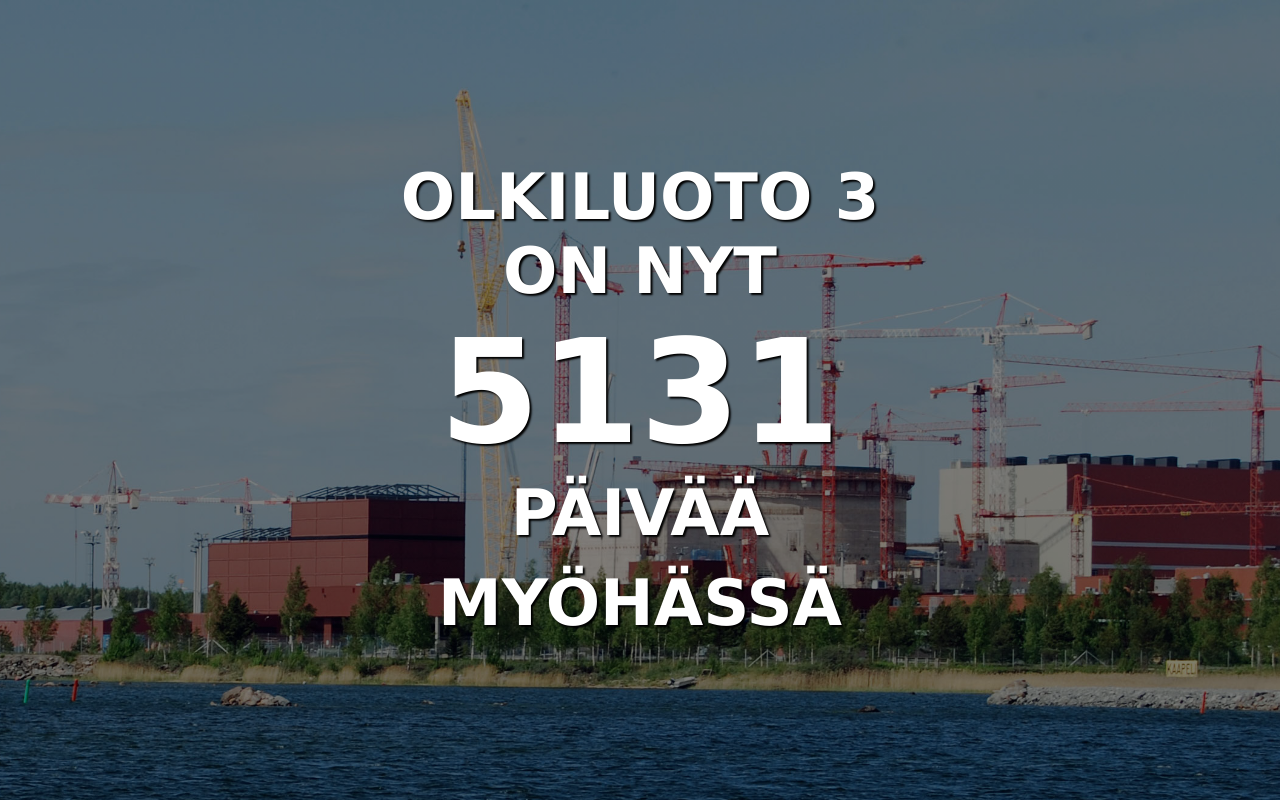
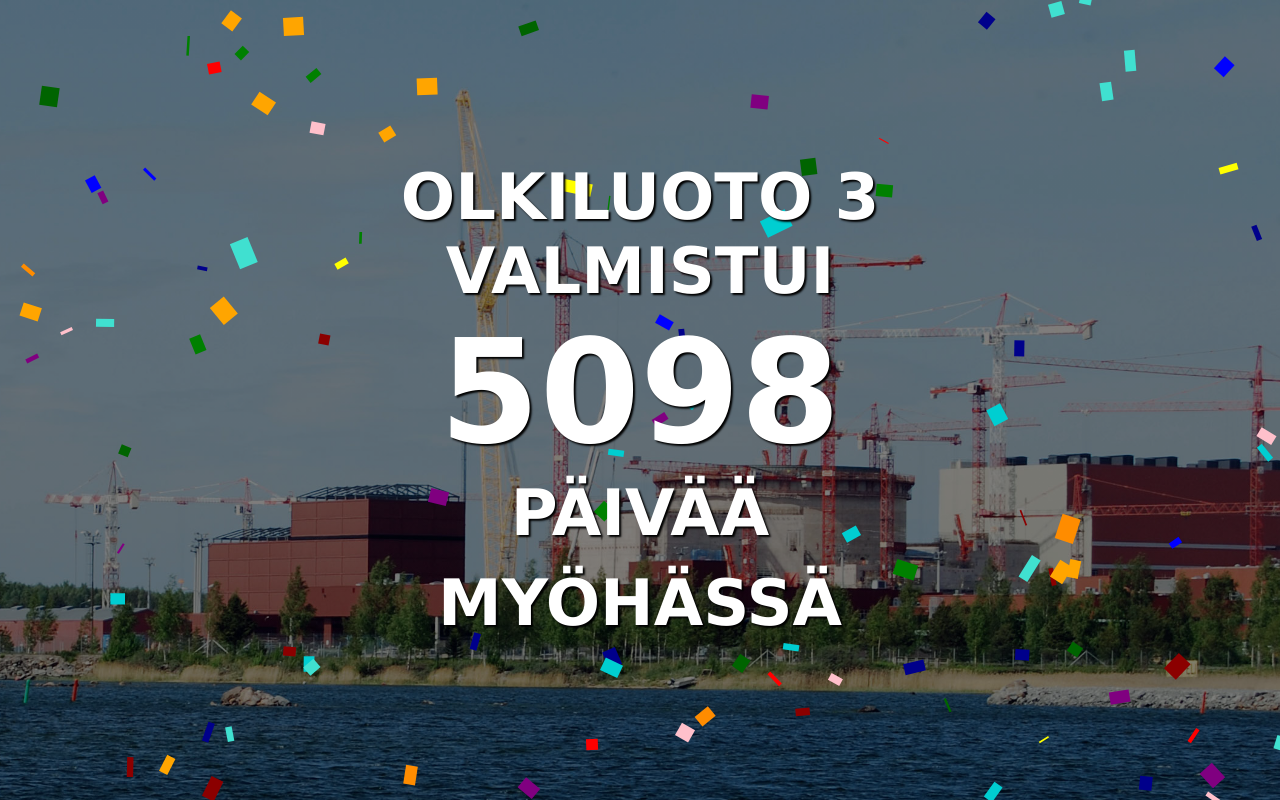
Before and after one commit to Lassi-Koykka/OL3, a plain HTML site: page index.html in a window 1280 px wide. Drawn offline with Linux system fonts and the light colour scheme; animation ran at ten frames a second.

Commit message:
Updated to reflect the thing funcking finally being finished

```diff
--- a/index.html
+++ b/index.html
@@ -1,14 +1,18 @@
-<!doctype html>
+<!DOCTYPE html>
 <html>
   <head>
     <title>📆 Olkiluoto 3</title>
-    <meta name="description" content="Olkiluoto 3">
-    <meta name="keywords" content="Olkiluoto 3 Olkiluoto3 ydinreaktori ydinvoimala OL3 myöhästyminen myöhässä">
+    <meta name="description" content="Olkiluoto 3" />
+    <meta
+      name="keywords"
+      content="Olkiluoto 3 Olkiluoto3 ydinreaktori ydinvoimala OL3 myöhästyminen myöhässä"
+    />
   </head>
   <body>
     <div class="content">
-      <div>
-      <h1 style="margin-bottom: 0">Olkiluoto 3<br/>on nyt</h1>
+      <canvas id="c" width="1920" height="1080"></canvas>
+      <div class="text">
+        <h1 style="margin-bottom: 0">Olkiluoto 3<br />valmistui</h1>
         <ul>
           <li><span id="days">000</span>Päivää</li>
         </ul>
@@ -19,8 +23,131 @@
 </html>
 
 <script>
-  const daysLate = (new Date().getTime() - new Date("2009-05-01").getTime()) / (1000 * 3600 * 24) ;
+  const daysLate =
+    (new Date("2023-04-16").getTime() - new Date("2009-05-01").getTime()) /
+    (1000 * 3600 * 24);
   document.getElementById("days").innerText = daysLate.toFixed(0);
+  const canvas = document.getElementById("c");
+  canvas.width = window.innerWidth;
+  canvas.height = window.innerHeight;
+  const ctx = canvas.getContext("2d");
+  cx = ctx.canvas.width / 2;
+  cy = ctx.canvas.height / 2;
+
+  let confetti = [];
+  const confettiCount = 300;
+  const gravity = 0.5;
+  const terminalVelocity = 5;
+  const drag = 0.075;
+  const colors = [
+    { front: "red", back: "darkred" },
+    { front: "green", back: "darkgreen" },
+    { front: "blue", back: "darkblue" },
+    { front: "yellow", back: "darkyellow" },
+    { front: "orange", back: "darkorange" },
+    { front: "pink", back: "darkpink" },
+    { front: "purple", back: "darkpurple" },
+    { front: "turquoise", back: "darkturquoise" },
+  ];
+
+  //-----------Functions--------------
+  resizeCanvas = () => {
+    canvas.width = window.innerWidth;
+    canvas.height = window.innerHeight;
+    cx = ctx.canvas.width / 2;
+    cy = ctx.canvas.height / 2;
+  };
+
+  randomRange = (min, max) => Math.random() * (max - min) + min;
+
+  initConfetti = () => {
+    for (let i = 0; i < confettiCount; i++) {
+      confetti.push({
+        color: colors[Math.floor(randomRange(0, colors.length))],
+        dimensions: {
+          x: randomRange(10, 20),
+          y: randomRange(10, 30),
+        },
+        position: {
+          x: randomRange(0, canvas.width),
+          y: canvas.height - 1,
+        },
+        rotation: randomRange(0, 2 * Math.PI),
+        scale: {
+          x: 1,
+          y: 1,
+        },
+        velocity: {
+          x: randomRange(-25, 25),
+          y: randomRange(0, -50),
+        },
+      });
+    }
+  };
+
+  //---------Render-----------
+  render = () => {
+    ctx.clearRect(0, 0, canvas.width, canvas.height);
+
+    confetti.forEach((confetto, index) => {
+      let width = confetto.dimensions.x * confetto.scale.x;
+      let height = confetto.dimensions.y * confetto.scale.y;
+
+      // Move canvas to position and rotate
+      ctx.translate(confetto.position.x, confetto.position.y);
+      ctx.rotate(confetto.rotation);
+
+      // Apply forces to velocity
+      confetto.velocity.x -= confetto.velocity.x * drag;
+      confetto.velocity.y = Math.min(
+        confetto.velocity.y + gravity,
+        terminalVelocity
+      );
+      confetto.velocity.x +=
+        Math.random() > 0.5 ? Math.random() : -Math.random();
+
+      // Set position
+      confetto.position.x += confetto.velocity.x;
+      confetto.position.y += confetto.velocity.y;
+
+      // Delete confetti when out of frame
+      if (confetto.position.y >= canvas.height) confetti.splice(index, 1);
+
+      // Loop confetto x position
+      if (confetto.position.x > canvas.width) confetto.position.x = 0;
+      if (confetto.position.x < 0) confetto.position.x = canvas.width;
+
+      // Spin confetto by scaling y
+      confetto.scale.y = Math.cos(confetto.position.y * 0.1);
+      ctx.fillStyle =
+        confetto.scale.y > 0 ? confetto.color.front : confetto.color.back;
+
+      // Draw confetto
+      ctx.fillRect(-width / 2, -height / 2, width, height);
+
+      // Reset transform matrix
+      ctx.setTransform(1, 0, 0, 1, 0, 0);
+    });
+
+    // Fire off another round of confetti
+    if (confetti.length <= 10) initConfetti();
+
+    window.requestAnimationFrame(render);
+  };
+
+  //---------Execution--------
+  initConfetti();
+  render();
+
+  //----------Resize----------
+  window.addEventListener("resize", function () {
+    resizeCanvas();
+  });
+
+  //------------Click------------
+  window.addEventListener("click", function () {
+    initConfetti();
+  });
 </script>
 
 <style>
@@ -75,4 +202,17 @@
     height: 100%;
   }
 
+  #c {
+    z-index: 1;
+    position: absolute;
+    display: inline;
+    width: 100vw;
+    height: 100vh;
+    top: 0;
+    left: 0;
+    background: transparent;
+  }
+  .text {
+    z-index: 2
+  }
 </style>
```
